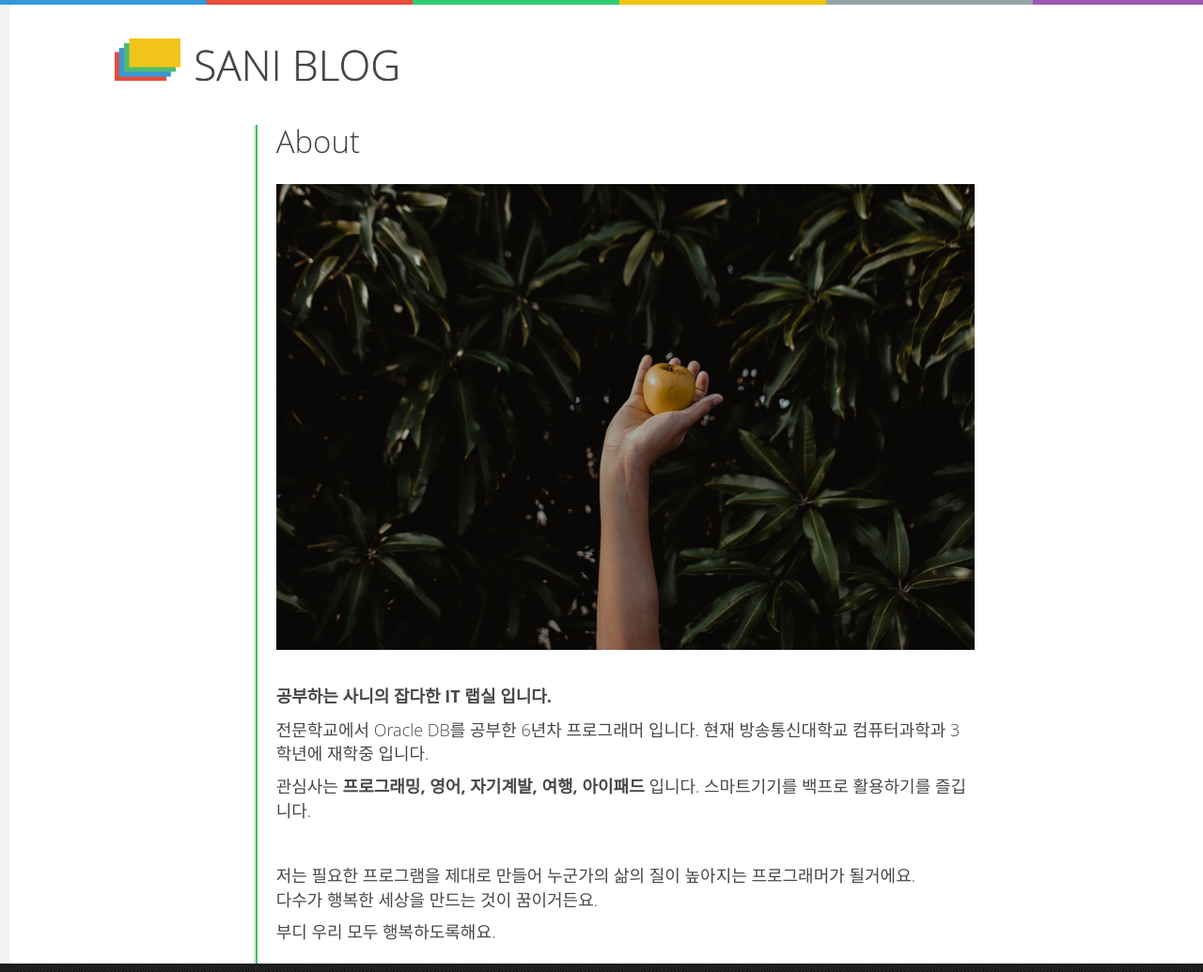
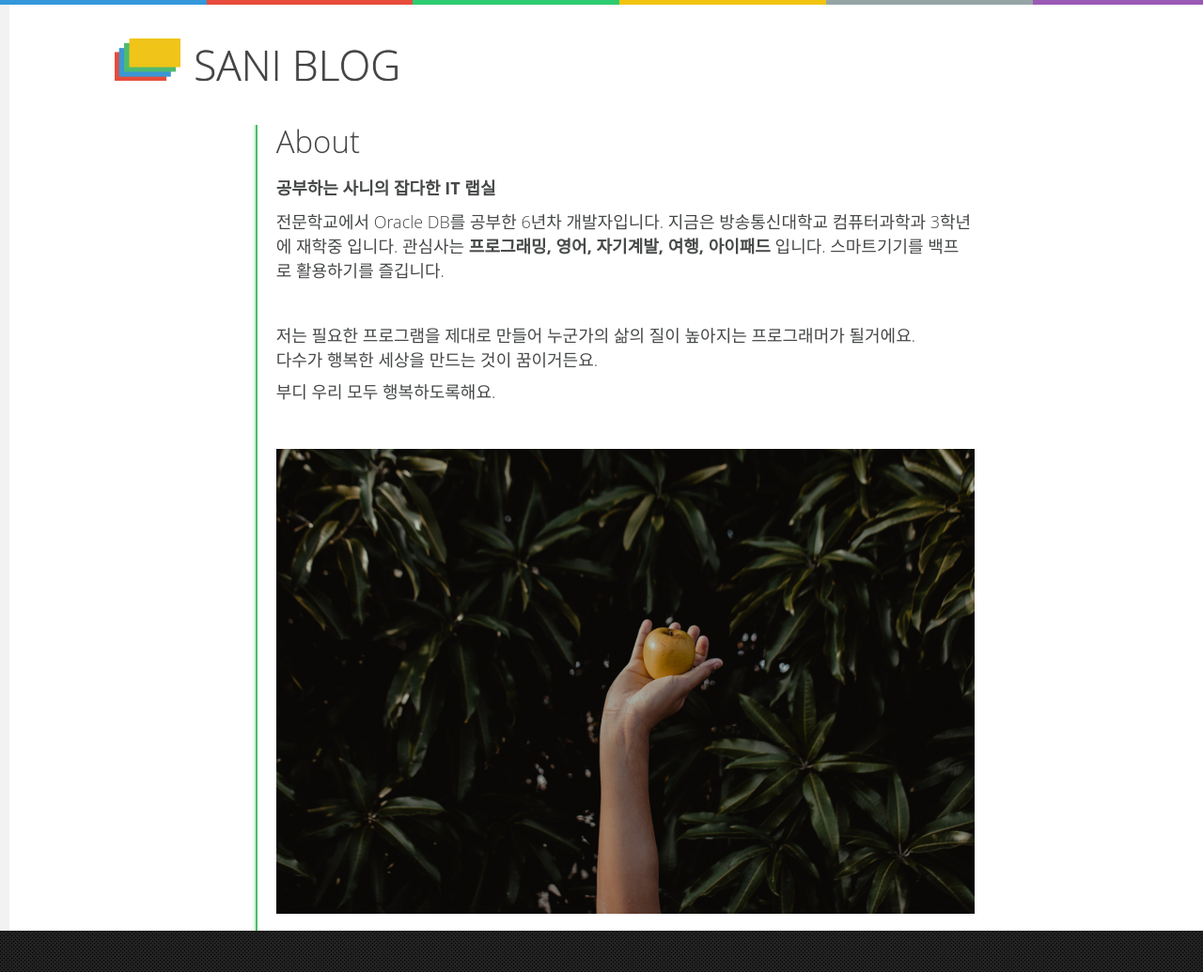
Before and after one commit to sanilap/sanilap.github.io, a Jekyll site: the page built from about.md, in a window 1280 px wide. Shown: the whole page at 94% size. Built offline with Jekyll 4.4.1, drawn with Linux system fonts in a browser that asks for light colours.

Commit message:
20180630/08

```diff
--- a/about.md
+++ b/about.md
@@ -4,16 +4,17 @@ title: About
 permalink: /about/
 ---
 <div class="mt50"></div>
-![webjeda gatok responsive jekyll theme]({{site.baseurl}}/images/1806/180601.jpg)
 
-<div style="padding:10px 10px 10px 0"><b>공부하는 사니의 잡다한 IT 랩실 입니다.</b></div>
+<div style="padding:10px 10px 10px 0"><b>공부하는 사니의 잡다한 IT 랩실</b></div>
 
 
-<p>전문학교에서 Oracle DB를 공부한 6년차 프로그래머 입니다.
-현재 방송통신대학교 컴퓨터과학과 3학년에 재학중 입니다.</p>
-<p>관심사는 <b>프로그래밍, 영어, 자기계발, 여행, 아이패드</b> 입니다.
+<p>전문학교에서 Oracle DB를 공부한 6년차 개발자입니다.
+지금은 방송통신대학교 컴퓨터과학과 3학년에 재학중 입니다.
+관심사는 <b>프로그래밍, 영어, 자기계발, 여행, 아이패드</b> 입니다.
 스마트기기를 백프로 활용하기를 즐깁니다.</p>
 <br>
 <p>저는 필요한 프로그램을 제대로 만들어 누군가의 삶의 질이 높아지는 프로그래머가 될거에요.<br>
 다수가 행복한 세상을 만드는 것이 꿈이거든요.</p>
 <p style="padding-bottom:20px;">부디 우리 모두 행복하도록해요.</p>
+
+![webjeda gatok responsive jekyll theme]({{site.baseurl}}/images/1806/180601.jpg)
```
